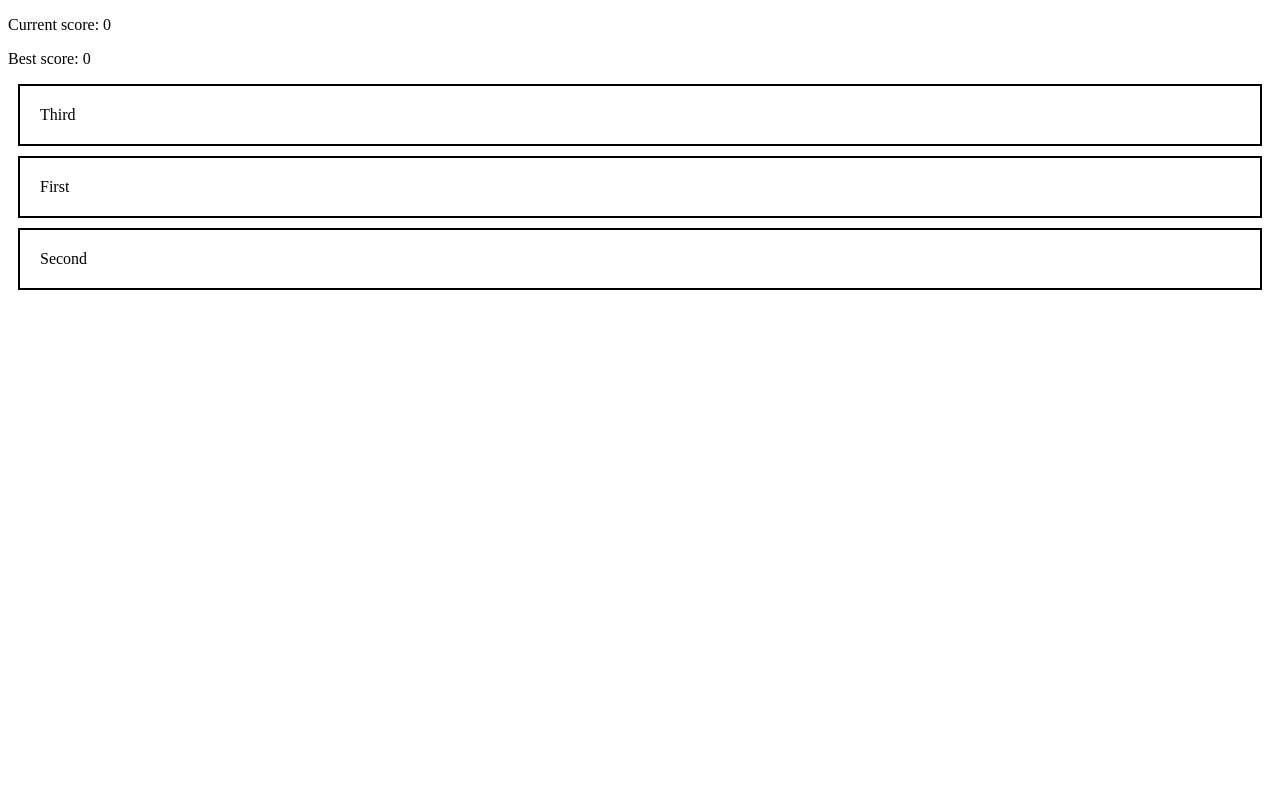
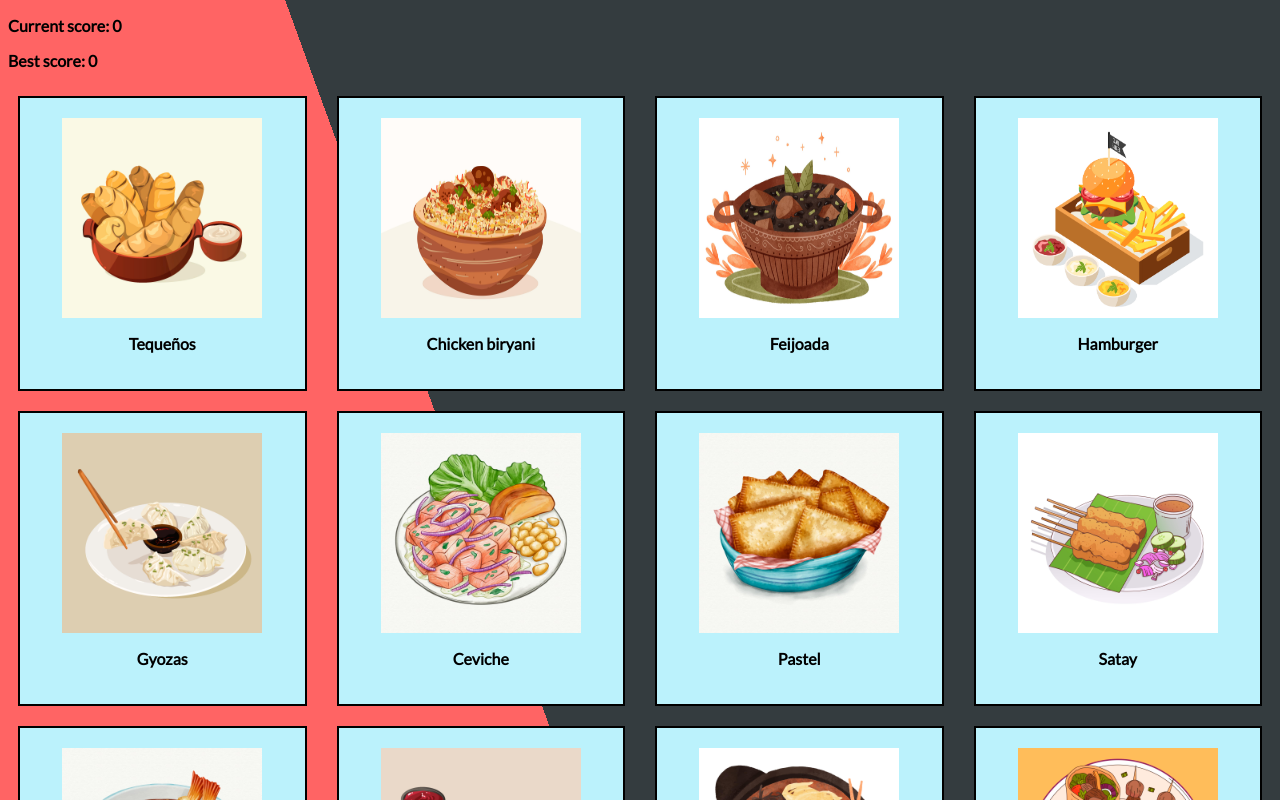
Before and after one commit to ewardou/memory-card, a React (Create React App) app: page / in a window 1280 px wide. Shown: the top 800 px of the page. Built offline with nearby package versions, Linux system fonts and the light colour scheme.

Commit message:
Add images to the cards and styling

```diff
--- a/src/App.js
+++ b/src/App.js
@@ -1,19 +1,31 @@
 import React, { useState, useEffect } from 'react';
 import { Score, BestScore } from './components/Score';
 import { Card } from './components/Cards';
+import { images } from './components/images';
+import './styles/App.css';
 
 function App() {
     const [score, setScore] = useState(0);
     const [bestScore, setBestScore] = useState(0);
     const [clickedCards, setClickedCards] = useState([]);
     const cards = [
-        { text: 'First', id: 1 },
-        { text: 'Second', id: 2 },
-        { text: 'Third', id: 3 },
+        { text: 'Ceviche', id: 1, image: images.ceviche },
+        { text: 'Hot pot', id: 2, image: images.hotpot },
+        { text: 'Hamburger', id: 3, image: images.hamburger },
+        { text: 'Chicken biryani', id: 4, image: images.chickenBiryani },
+        { text: 'Feijoada', id: 5, image: images.feijoada },
+        { text: 'Gyozas', id: 6, image: images.gyozas },
+        { text: 'Pastel', id: 7, image: images.pastel },
+        { text: 'Salchipapa', id: 8, image: images.salchipapa },
+        { text: 'Satay', id: 9, image: images.satay },
+        { text: 'Shawarma', id: 10, image: images.shawarma },
+        { text: 'Tequeños', id: 11, image: images.tequeños },
+        { text: 'Toshikoshi soba', id: 12, image: images.toshikoshiSoba },
     ];
 
     function increaseScore(e) {
         const id = e.target.getAttribute('id');
+        console.log(e.target);
         if (!clickedCards.includes(id)) {
             setScore((prevScore) => prevScore + 1);
             setClickedCards((prevState) => [...prevState, id]);
@@ -37,6 +49,7 @@ function App() {
                 id={card.id}
                 key={card.id}
                 text={card.text}
+                image={card.image}
             />
         );
     });
@@ -44,10 +57,9 @@ function App() {
     shuffleArray(array);
 
     useEffect(() => {
-        console.log('Effect');
+        console.log(clickedCards);
         if (score > bestScore) {
             setBestScore(score);
-            console.log('Match best score');
         }
     }, [score]);
 
@@ -57,7 +69,7 @@ function App() {
                 <Score currentScore={score} />
                 <BestScore bestScore={bestScore} />
             </div>
-            <div>{array}</div>
+            <div className="cards-container">{array}</div>
         </div>
     );
 }
--- a/src/components/Cards.js
+++ b/src/components/Cards.js
@@ -4,7 +4,8 @@ import '../styles/Card.css';
 export function Card(props) {
     return (
         <div id={props.id} className={'card'} onClick={props.onClick}>
-            {props.text}
+            <img alt={props.text} src={props.image} />
+            <p>{props.text}</p>
         </div>
     );
 }
--- /dev/null
+++ b/src/components/images.js
@@ -0,0 +1,27 @@
+import ceviche from '../images/ceviche.jpg';
+import hotpot from '../images/hotpot.jpg';
+import hamburger from '../images/burger.jpg';
+import chickenBiryani from '../images/chicken-biryani.jpg';
+import feijoada from '../images/feijoada.jpg';
+import gyozas from '../images/gyozas.jpg';
+import pastel from '../images/pastel.jpg';
+import salchipapa from '../images/salchipapa.jpg';
+import satay from '../images/Satay.jpg';
+import shawarma from '../images/shawarma.jpg';
+import tequeños from '../images/tequeños.jpg';
+import toshikoshiSoba from '../images/toshikoshi-soba.jpg';
+
+export const images = {
+    ceviche,
+    hotpot,
+    hamburger,
+    chickenBiryani,
+    feijoada,
+    gyozas,
+    pastel,
+    salchipapa,
+    satay,
+    shawarma,
+    tequeños,
+    toshikoshiSoba,
+};
--- /dev/null
+++ b/src/styles/App.css
@@ -0,0 +1,19 @@
+@import url('https://fonts.googleapis.com/css2?family=Lato&display=swap');
+
+* {
+    font-family: 'Lato', sans-serif;
+    font-weight: bold;
+}
+
+body {
+    /* background: linear-gradient(70deg, #fff810 30%, rgba(0, 0, 0, 0) 30%),
+        linear-gradient(30deg, #63e89e 60%, #ff7ee3 60%); */
+    background: linear-gradient(70deg, #ff6464 40%, #343c3f 40%);
+}
+
+.cards-container {
+    display: grid;
+    grid-template-columns: repeat(4, 1fr);
+    grid-auto-rows: 1fr;
+    column-gap: 10px;
+}
--- a/src/styles/Card.css
+++ b/src/styles/Card.css
@@ -1,6 +1,25 @@
 .card {
-    background-color: white;
+    background-color: rgb(187, 242, 252);
     border: 2px solid black;
     padding: 20px;
     margin: 10px;
+    display: flex;
+    flex-direction: column;
+    align-items: center;
+    cursor: pointer;
 }
+.card:hover {
+    box-shadow: 0px 0px 10px 2px #0912e9;
+}
+
+.card > img {
+    width: 200px;
+    height: auto;
+    flex: 1;
+    pointer-events: none;
+}
+
+.card > p {
+    font-weight: bold;
+    pointer-events: none;
+}
```
